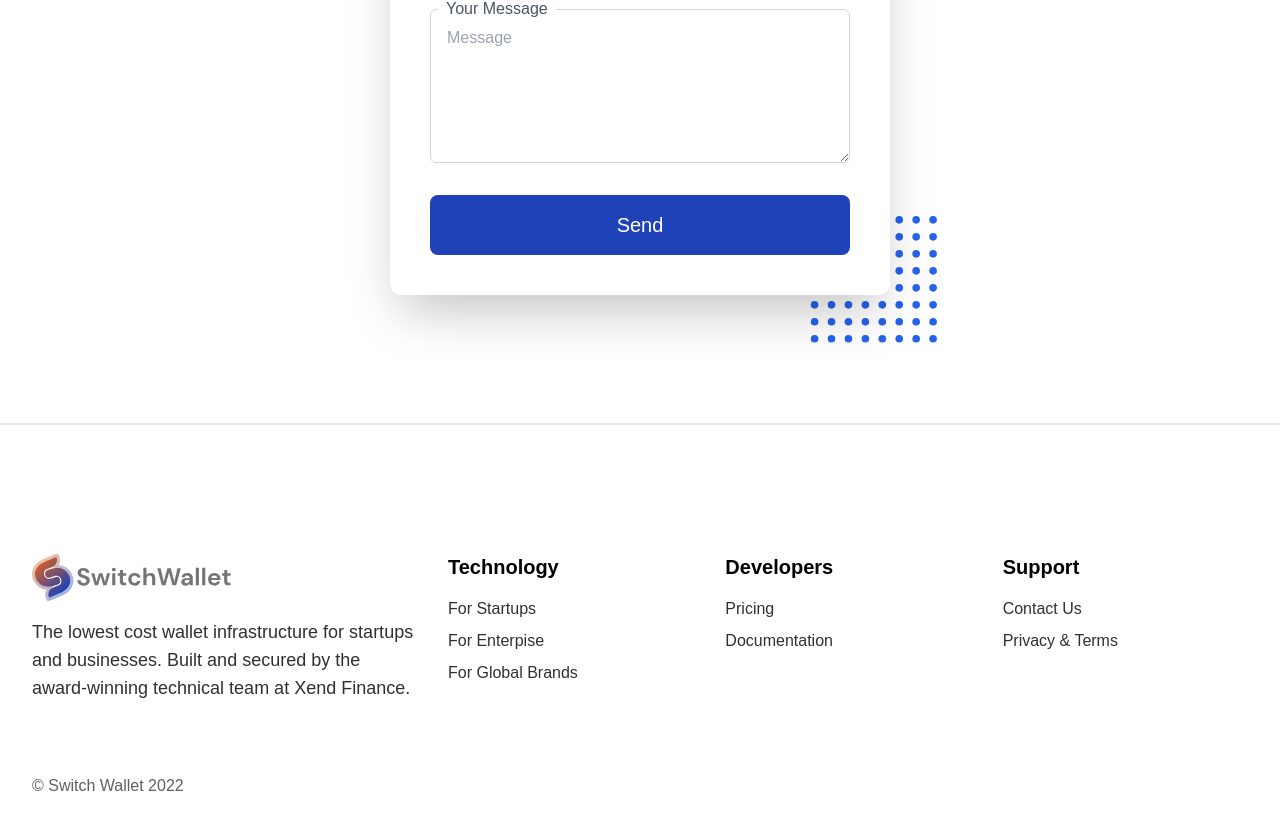
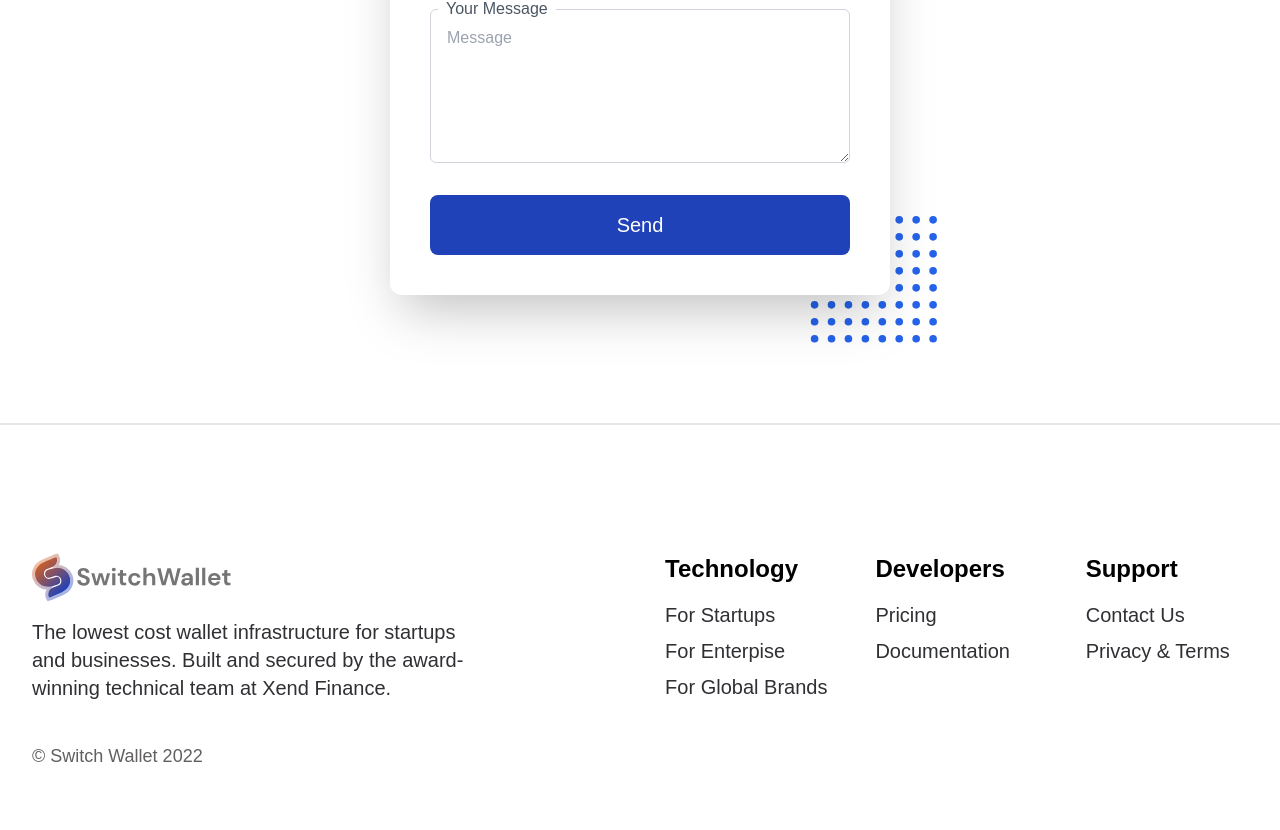
Before and after one commit to johnmartins-hillary/switchwallet, a React (Create React App) app: page /contact in a window 1280 px wide. Shown: the part 668-1498 px from the top of the page. Built offline with nearby package versions, Linux system fonts and the light colour scheme.

Commit message:
Change register and login links

```diff
--- a/src/components/Footer.jsx
+++ b/src/components/Footer.jsx
@@ -5,36 +5,38 @@ const Footer = () => {
     return (
         <footer className='border-t-2'>
             <div className="container px-4 md:py-32 py-16 mx-auto sm:px-6 lg:px-8">
-                <div className="grid grid-cols-1 gap-8 lg:grid-cols-3">
+                <div className="md:flex md:justify-between">
                     <div>
                         <img src="assets/images/logo.svg" className="mr-5" alt="logo" />
-                        <p className="max-w-md mt-4 text-lg font-dmsans text-[#2f3033]">The lowest cost wallet infrastructure for startups and businesses. Built and secured by the award-winning technical team at Xend Finance.</p>
+                        <p className="max-w-md mt-4 text-xl font-dmsans text-[#2f3033]">The lowest cost wallet infrastructure for startups and businesses. Built and secured by the award-winning technical team at Xend Finance.</p>
                     </div>
-                    <div className="grid grid-cols-1 gap-8 lg:col-span-2 sm:grid-cols-2 lg:grid-cols-3">
+                    <div className="grid grid-cols-1 gap-12 sm:grid-cols-3">
                         <div>
-                            <p className="font-manrope font-bold text-xl text-black">Technology</p>
-                            <nav className="flex flex-col mt-4 space-y-2 text-base font-dmsans text-[#2f3033]">
+                            <p className="font-manrope font-bold text-2xl text-black mt-5 md:mt-0">Technology</p>
+                            <nav className="flex flex-col mt-4 space-y-2 text-xl font-dmsans text-[#2f3033]">
                                 <Link className="hover:opacity-75" to='/startups'>For Startups</Link>
                                 <Link className="hover:opacity-75" to='/enterprise'>For Enterpise</Link>
                                 <Link className="hover:opacity-75" to='/global-brands'>For Global Brands</Link>
                             </nav>
                         </div>
                         <div>
-                            <p className="font-manrope font-bold text-xl text-black">Developers</p>
-                            <nav className="flex flex-col mt-4 space-y-2 text-base font-dmsans text-[#2f3033]">
+                            <p className="font-manrope font-bold text-2xl text-black">Developers</p>
+                            <nav className="flex flex-col mt-4 space-y-2 text-xl font-dmsans text-[#2f3033]">
                                 <Link className="hover:opacity-75" to='/pricing'>Pricing</Link>
                                 <a href="https://xend-finance.gitbook.io/switchwallet/" target="_blank" rel="noopener noreferrer" className="hover:opacity-75">Documentation</a>
                             </nav>
                         </div>
                         <div>
-                            <p className="font-manrope font-bold text-xl text-black">Support</p>
-                            <nav className="flex flex-col mt-4 space-y-2 text-base font-dmsans text-[#2f3033]">
+                            <p className="font-manrope font-bold text-2xl text-black">Support</p>
+                            <nav className="flex flex-col mt-4 space-y-2 text-xl font-dmsans text-[#2f3033]">
                                 <Link className="hover:opacity-75" to='/contact'>Contact Us</Link>
                                 <Link className="hover:opacity-75" to='/privacy-terms'>Privacy & Terms</Link>
                             </nav>
                         </div>
                     </div>
-                    <p className="max-w-sm mt-10 text-base font-dmsans font-medium text-[#625F5F]">© Switch Wallet 2022</p>
+                </div>
+                <div className="flex items-center justify-between">
+                    <p className="max-w-sm mt-10 text-lg font-dmsans text-[#625F5F]">© Switch Wallet 2022</p>
                 </div>
             </div>
         </footer>
--- a/src/components/GetStarted.jsx
+++ b/src/components/GetStarted.jsx
@@ -7,7 +7,7 @@ const GetStarted = () => {
                 <h2 className="text-2xl font-semibold tracking-tight text-white sm:text-4xl md:text-5xl xl:text-4xl">A set way of taking your business to the next level</h2>
                 <p className="max-w-md mx-auto mt-3 text-base text-gray-400 sm:text-lg md:mt-5 md:text-lg md:max-w-3xl">We have the most affordable solution that allows businesses to perform transactions in multiple cryptocurrencies and digital assets. Our solution provides uber swift transactions, giving you the best support in the market.                    </p>
                 <div className="flex justify-center mt-8 space-x-3">
-                    <a href="https://stg-integrations.switchwallet.io/auth/register" target="_blank" rel="noopener noreferrer" className="flex items-center justify-center w-60 px-6 py-3 mb-3 text-black bg-white sm:mb-0 sm:w-auto font-dmsans text-lg font-bold rounded-full md:w-56 shadow-md">Create Account</a>
+                    <a href="https://integrations.switchwallet.io/auth/register" target="_blank" rel="noopener noreferrer" className="flex items-center justify-center w-60 px-6 py-3 mb-3 text-black bg-white sm:mb-0 sm:w-auto font-dmsans text-lg font-bold rounded-full md:w-56 shadow-md">Create Account</a>
                 </div>
             </div>
         </section>
--- a/src/pages/Developers.jsx
+++ b/src/pages/Developers.jsx
@@ -11,7 +11,7 @@ const Developers = () => {
                     <div className="md:w-2/3 flex flex-col">
                         <h1 className="font-rubik font-bold text-gradient text-2xl md:text-5xl md:text-left md:mt-0 mb-10">API suite to build amazing payments experiences</h1>
                         <p className="max-w-md md:text-left leading-relaxed text-lg text-gray-600 font-dmsans mb-14">There's never been a faster, easier, more reliable wallet infrastructure service for your business. SwitchWallet provides excellent customer experiences when dealing with digital payments.</p>
-                        <a href="https://stg-integrations.switchwallet.io/auth/register" target="_blank" rel="noopener noreferrer">
+                        <a href="https://integrations.switchwallet.io/auth/register" target="_blank" rel="noopener noreferrer">
                             <button type='button' className='p-4 md:w-56 w-52 bg-[#2042B8] hover:bg-[#2546bd] rounded-full text-white cursor-pointer font-dmsans font-bold md:text-lg'>Create Account</button>
                         </a>
                     </div>
--- a/src/pages/Enterprise.jsx
+++ b/src/pages/Enterprise.jsx
@@ -12,7 +12,7 @@ const Enterprise = () => {
                         <h1 className="max-w-xl font-rubik font-bold text-gradient text-2xl md:text-5xl md:text-left md:mt-0 mt-16 mb-10 leading-loose">Manage all your accounts in one place</h1>
                         <p className="max-w-md md:text-left leading-relaxed text-lg text-gray-600 font-dmsans mb-14">Utilize our custom dashboard to manage all of your wallets and blockchain transactions, taking care of everything at your fingertips.</p>
                         <div className="flex justify-center md:justify-start md:gap-5 gap-2">
-                            <a href="https://stg-integrations.switchwallet.io/auth/register" target="_blank" rel="noopener noreferrer">
+                            <a href="https://integrations.switchwallet.io/auth/register" target="_blank" rel="noopener noreferrer">
                                 <button type='button' className='p-4 md:w-56 w-40 bg-[#2042B8] hover:bg-[#2546bd] rounded-full text-white cursor-pointer font-dmsans font-bold md:text-lg'>Create Account</button>
                             </a>
                             <Link to="/">
--- a/src/pages/GlobalBrands.jsx
+++ b/src/pages/GlobalBrands.jsx
@@ -10,7 +10,7 @@ const GlobalBrands = () => {
                     <div className="md:w-2/3 flex flex-col">
                         <h1 className="font-rubik font-bold text-gradient text-2xl md:text-5xl md:text-left md:mt-0 mt-16 mb-10">API suite to build amazing wallet infrastructure service experiences</h1>
                         <p className="max-w-md md:text-left leading-relaxed text-lg text-gray-600 font-dmsans mb-14">It's never been easier, faster, or more reliable for your business to use a wallet infrastructure. SwitchWallet offers a fantastic blockchain transaction experience to your crypto solution.</p>
-                        <a href="https://stg-integrations.switchwallet.io/auth/register" target="_blank" rel="noopener noreferrer">
+                        <a href="https://integrations.switchwallet.io/auth/register" target="_blank" rel="noopener noreferrer">
                             <button type='button' className='p-4 md:w-56 w-52 bg-[#2042B8] hover:bg-[#2546bd] rounded-full text-white cursor-pointer font-dmsans font-bold md:text-lg'>Create Account</button>
                         </a>
                     </div>
--- a/src/pages/Home.jsx
+++ b/src/pages/Home.jsx
@@ -23,7 +23,7 @@ const Home = () => {
                                 <h1 className="text-3xl md:text-5xl md:text-left text-gradient font-bold tracking-tight md:mt-0 mt-10 mb-14 capitalize">Easy And Secure Wallet Infrastructure for your business</h1>
                                 <p className="mx-auto text-base text-black sm:max-w-md lg:text-xl md:max-w-3xl">SwitchWallet is an enterprise-grade wallet provision service. Leveraging our technology, you can securely process transactions in a fraction of the time while saving cost.</p>
                                 <div className="relative flex flex-col sm:flex-row sm:space-x-4">
-                                    <a href="https://stg-integrations.switchwallet.io/auth/register" target="_blank" rel="noopener noreferrer" className="flex items-center justify-center w-full px-6 py-3 mb-3 text-white bg-[#2042B8] sm:mb-0 hover:bg-[#2546bd] sm:w-auto font-dmsans text-lg font-bold rounded-full md:w-56">Create Account</a>
+                                    <a href="https://integrations.switchwallet.io/auth/register" target="_blank" rel="noopener noreferrer" className="flex items-center justify-center w-full px-6 py-3 mb-3 text-white bg-[#2042B8] sm:mb-0 hover:bg-[#2546bd] sm:w-auto font-dmsans text-lg font-bold rounded-full md:w-56">Create Account</a>
                                     <Link to="/contact" className="flex items-center justify-center px-6 py-3 text-gray-500 bg-gray-100 hover:bg-gray-200 hover:text-gray-600 border-2 border-gradient text-gradient font-dmsans text-lg font-bold rounded-full md:w-56">Contact Us</Link>
                                 </div>
                             </div>
--- a/src/pages/Pricing.jsx
+++ b/src/pages/Pricing.jsx
@@ -14,7 +14,7 @@ const Pricing = () => {
                         <div className="p-10 md:p-20 space-y-10 border rounded-[25.3008px] bg-gradient text-white">
                             <h3 className="text-xl md:text-2xl font-semibold">For startups and innovators</h3>
                             <h1 className='font-rubik text-8xl font-bold'>$0</h1>
-                            <a href="https://stg-integrations.switchwallet.io/auth/register" target="_blank" rel="noopener noreferrer">
+                            <a href="https://integrations.switchwallet.io/auth/register" target="_blank" rel="noopener noreferrer">
                                 <button type='button' className='p-4 bg-white hover:bg-white w-60 md:w-64 rounded-[35.5907px] cursor-pointer mt-10'>
                                     <p className='text-gradient font-dmsans font-bold text-lg'>Get Started - For free</p>
                                 </button>
@@ -132,7 +132,7 @@ const Pricing = () => {
                     </div>
                     <div className="lg:w-2/5 w-full lg:flex lg:flex-row hidden items-center justify-center">
                         <img src="assets/images/big_logo.svg" alt="big logo" className="h-96 w-full" />
-                        <a href="https://stg-integrations.switchwallet.io/auth/register" target="_blank" rel="noopener noreferrer" className='absolute'>
+                        <a href="https://integrations.switchwallet.io/auth/register" target="_blank" rel="noopener noreferrer" className='absolute'>
                             <button type='button' className='p-4 bg-white hover:bg-white md:w-60 w-40 rounded-full cursor-pointer'>
                                 <p className='text-gradient font-dmsans font-bold text-lg'>Create Account</p>
                             </button>
--- a/src/pages/Startups.jsx
+++ b/src/pages/Startups.jsx
@@ -10,7 +10,7 @@ const Startups = () => {
                     <div className="md:w-2/3 flex flex-col">
                         <h1 className="max-w-2xl font-rubik font-bold text-gradient text-2xl md:text-5xl md:text-left md:mt-0 mt-16 mb-10">API suite to build amazing product experiences</h1>
                         <p className="max-w-md md:text-left leading-relaxed text-lg text-gray-600 font-dmsans mb-14">There's never been a faster, easier, or more reliable wallet infrastructure for your business. With SwitchWallet, your customers will have an excellent experience dealing with blockchain transactions.</p>
-                        <a href="https://stg-integrations.switchwallet.io/auth/register" target="_blank" rel="noopener noreferrer">
+                        <a href="https://integrations.switchwallet.io/auth/register" target="_blank" rel="noopener noreferrer">
                             <button type='button' className='p-4 md:w-56 w-52 bg-[#2042B8] hover:bg-[#2546bd] rounded-full text-white cursor-pointer font-dmsans font-bold md:text-lg'>Create Account</button>
                         </a>
                     </div>
```
Also changed, not shown: src/components/Header.jsx (+4 -4 lines).
